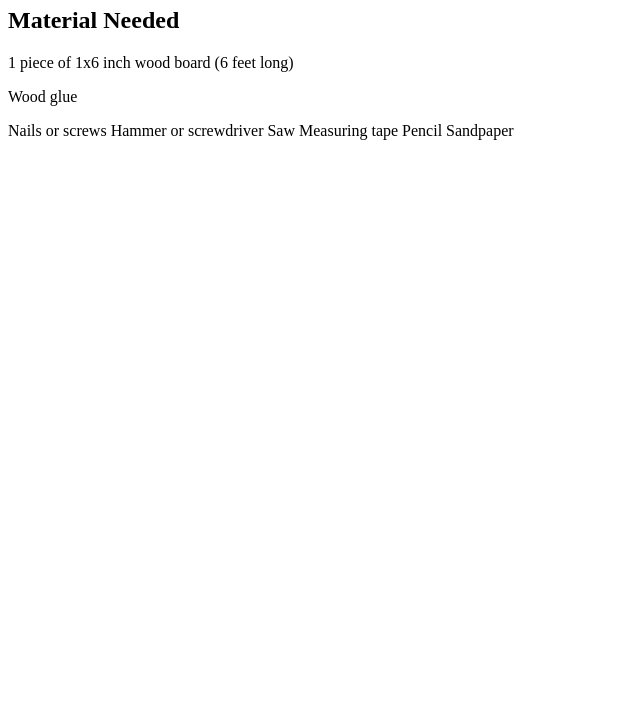
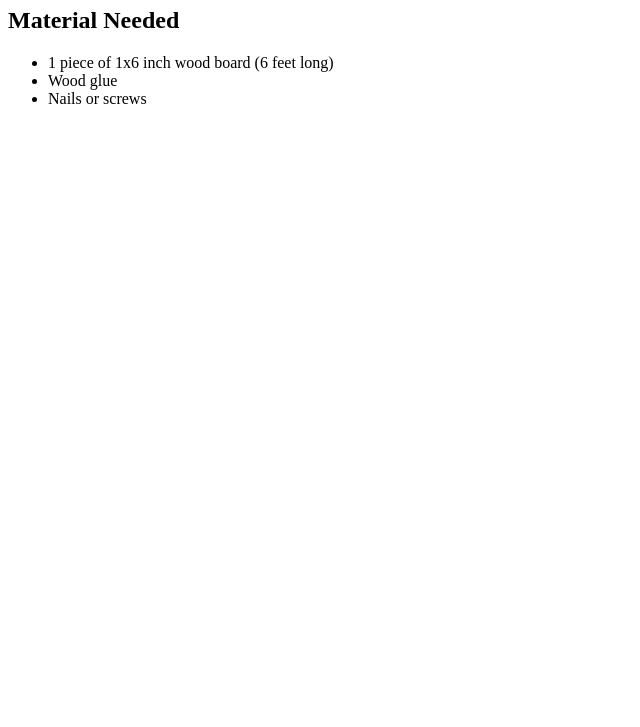
Before and after one commit to Lehigh-University-Design/how-to-website-zoeilii, a plain HTML site: page index.html in a window 1280 px wide. Shown: the part 73-800 px from the top of the page, without its empty margins (0-640 px from the left). Drawn offline with Linux system fonts and the light colour scheme.

Commit message:
Update index.html

```diff
--- a/index.html
+++ b/index.html
@@ -8,15 +8,13 @@
 <body>
 <h1>How to Build a Basic Birdhouse</h1>
   <h2>Material Needed</h2>
-  <p>1 piece of 1x6 inch wood board (6 feet long)</p>
-  <p>Wood glue</p>
-  <p>Nails or screws
-   Hammer or screwdriver
-   Saw
-   Measuring tape
-   Pencil
-   Sandpaper
-</p>
+  <p>
+    <ul>
+      <li>1 piece of 1x6 inch wood board (6 feet long)</li>
+      <li>Wood glue</li>
+      <li>Nails or screws</li>
+    <ul>
+  </p>
 
 </body>
 </html>
```
